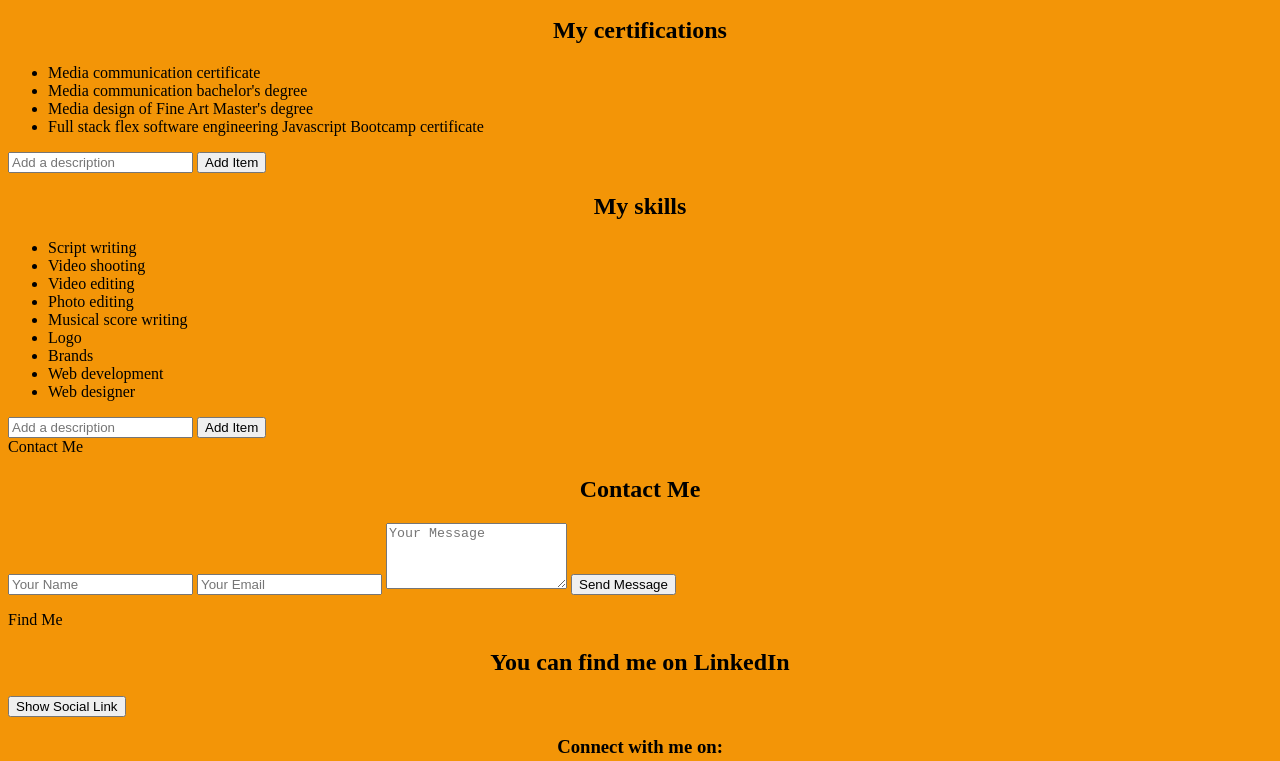
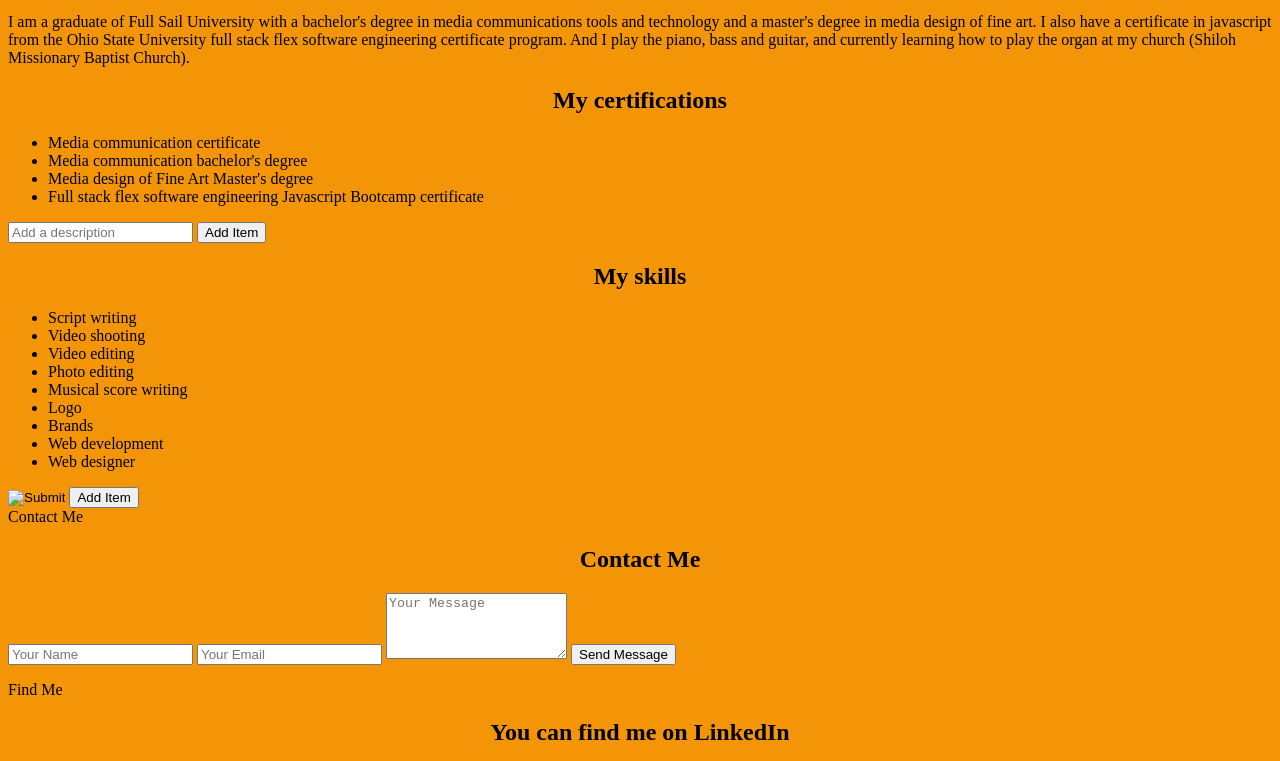
Before and after one commit to Deanda-1/DJ-Freelancer, a plain HTML site: page Freelancver.html/freelancer.html in a window 1280 px wide. Shown: the part 148-909 px from the top of the page. Drawn offline with Linux system fonts and the light colour scheme; files that its build step writes are made by us from their sources; files whose address does not match are found by name.

Commit message:
working on it

```diff
--- a/Freelancver.html/freelancer.html
+++ b/Freelancver.html/freelancer.html
@@ -25,6 +25,10 @@
   <section>
     <h1>About</h1>
     <img class="first element" src="C:\Users\jimmy\OneDrive\Pictures\Deanda J. Noble.jpgC:\Users\jimmy\OneDrive\Pictures\Deanda J. Noble.jpg" alt="I am a believer in the Lord King Jesus Christ" />
+    <p>I am a graduate of Full Sail University with a bachelor's degree in media communications tools and technology
+       and a master's degree in media design of fine art. I also have a certificate in javascript from the Ohio State
+       University full stack flex software engineering certificate program. And I play the piano, bass and guitar,
+       and currently learning how to play the organ at my church (Shiloh Missionary Baptist Church).</p>
   </section>
   <section id="itemsection">
     <h2>My certifications</h2>
@@ -50,7 +54,7 @@
       <li>Web development</li>
       <li>Web designer</li>
     </ul>
-    <input type="text" id="description" placeholder="Add a description">
+    <input type="image" id="description" placeholder="Add a description and image">
     <button id="addButton">Add Item</button>
   </section>
 
@@ -63,7 +67,7 @@
       <textarea id="message" placeholder="Your Message" rows="4" required></textarea>
       <button type="submit">Send Message</button>
     </form>
-    <p id="responseMessage" style="color: green;"></p>
+    <p id="responseMessage" style="color: rgb(11, 43, 56);"></p>
   </section>
 
   <section>Find Me</section>
```
